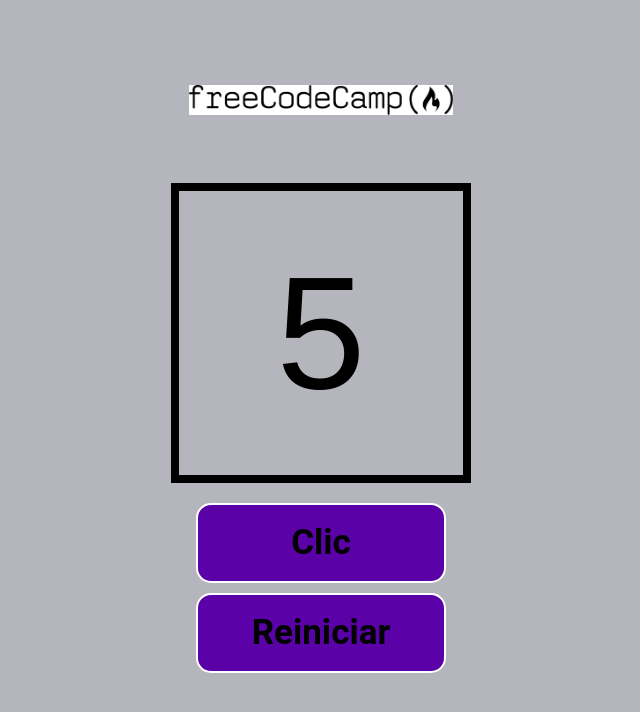
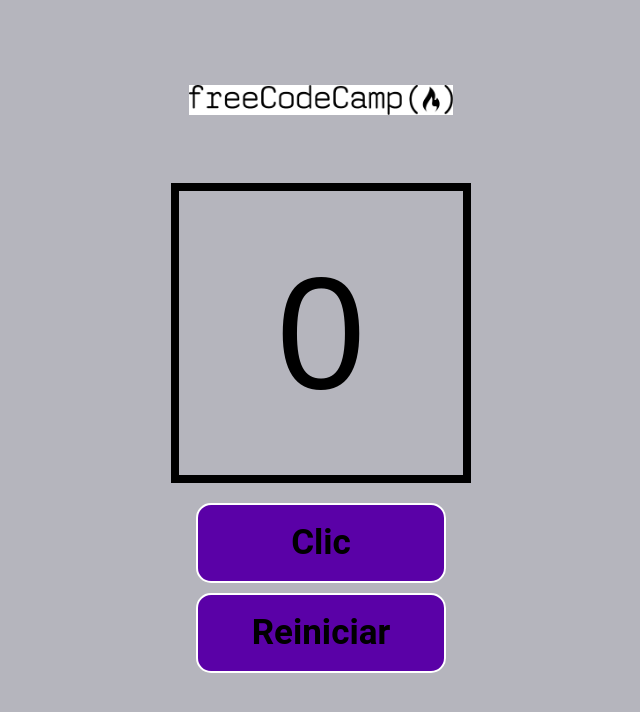
Before and after one commit to ricardjavier/contador-de-clics, a React (Create React App) app: page / in a window 1280 px wide. Shown: the top 712 px of the page, without its empty margins (319-959 px from the left). Built offline with nearby package versions, Linux system fonts and the light colour scheme.

Commit message:
finalizacion de proyecto

```diff
--- a/src/App.js
+++ b/src/App.js
@@ -3,15 +3,17 @@
 import Boton from './componentes/boton';
 import Contador from '../src/componentes/Contador';
 import freecodecamplogo from './imagenes/freecodecamp-logo.png';
-
+import { useState } from 'react';
 
 function App() {
 
+  const[numClics, setNumClics] = useState(0)
+
   const manejarClic = () => {
-    console.log('Clic');
+    setNumClics(numClics + 1);
 }
   const reiniciarContador = () => {
-    console.log('reiniciar');
+    setNumClics(0);
   }
 
   return (
@@ -25,7 +27,7 @@
 
       <div className='contenedor-principal'>
 
-        <Contador numClics= '5' />
+        <Contador numClics= {numClics} />
 
 
         <Boton
```
